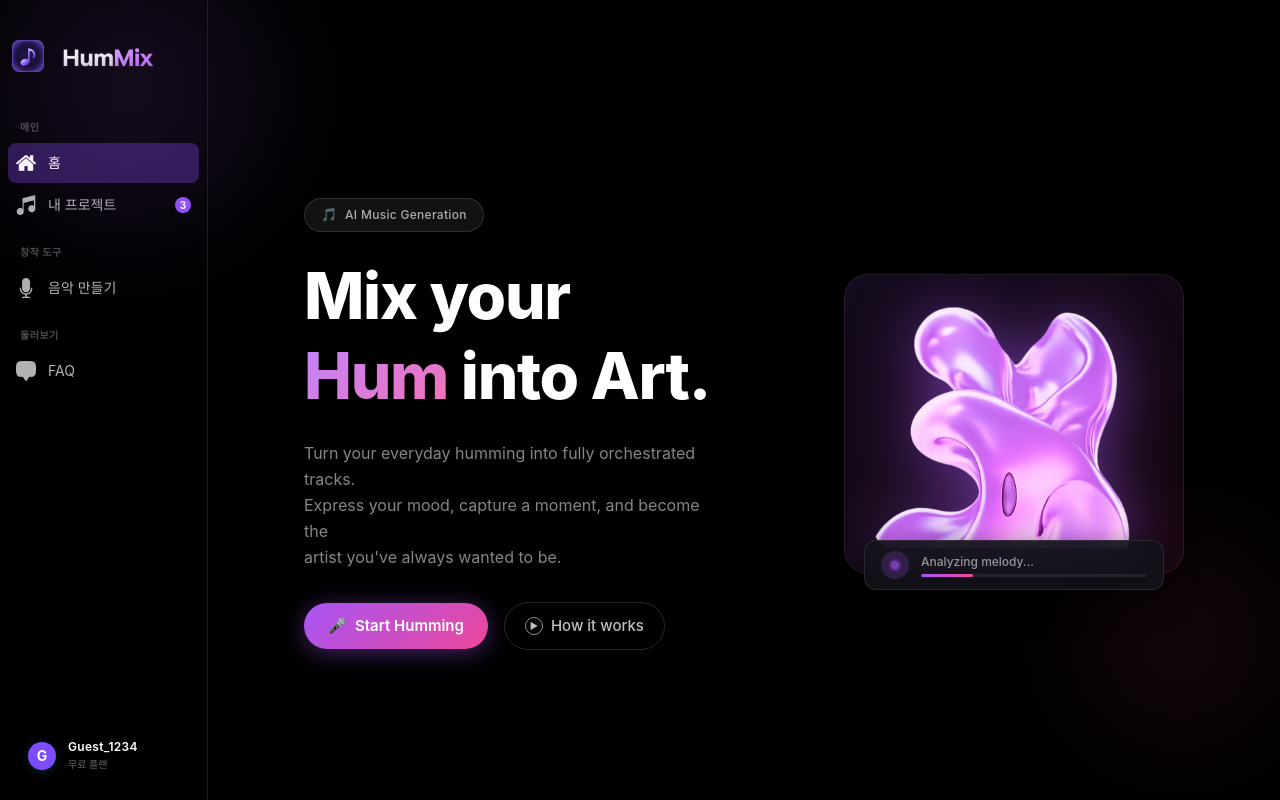
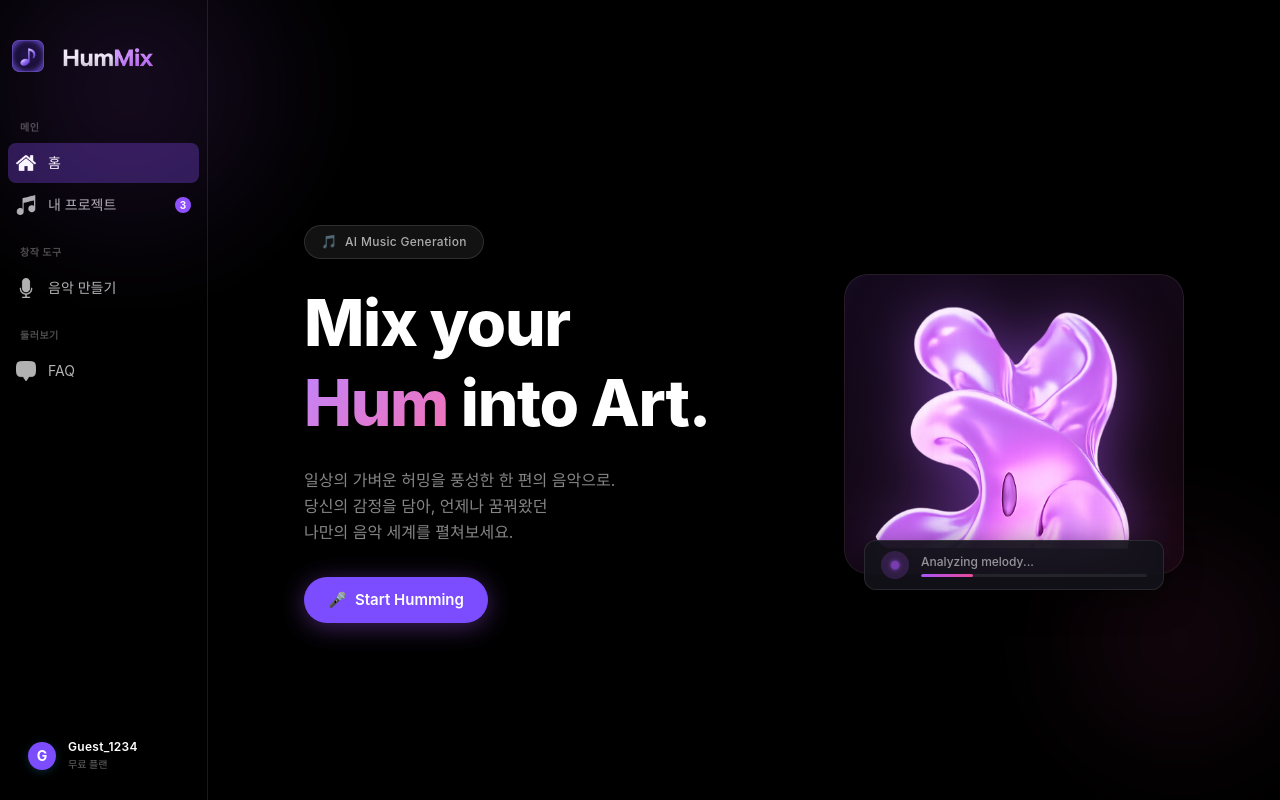
Before and after one commit to Humix-Project/humix-client, a React (Vite) app in the folder humix-project/: page / in a window 1280 px wide. Built offline with nearby package versions, Linux system fonts and the light colour scheme.

Commit message:
fix/hero

```diff
--- a/humix-project/src/pages/Home.tsx
+++ b/humix-project/src/pages/Home.tsx
@@ -215,11 +215,11 @@ export default function Home() {
             className="text-base leading-relaxed max-w-100"
             style={{ color: "rgba(255,255,255,0.52)" }}
           >
-            Turn your everyday humming into fully orchestrated tracks.
+            일상의 가벼운 허밍을 풍성한 한 편의 음악으로.
             <br />
-            Express your mood, capture a moment, and become the
+            당신의 감정을 담아, 언제나 꿈꿔왔던
             <br />
-            artist you've always wanted to be.
+            나만의 음악 세계를 펼쳐보세요.
           </p>
 
           <div className="flex items-center gap-4 mt-2">
@@ -227,37 +227,13 @@ export default function Home() {
               onClick={() => navigate("/create-music")}
               className="flex items-center gap-2 px-6 py-3 rounded-full font-semibold text-white transition-all duration-200 hover:scale-105 active:scale-95"
               style={{
-                background: "linear-gradient(135deg, #a855f7, #ec4899)",
+                background: "#7C4DFF",
                 boxShadow: "0 4px 24px rgba(168,85,247,0.4)",
                 fontSize: "15px",
               }}
             >
               <span>🎤</span>
               Start Humming
-            </button>
-            <button
-              className="flex items-center gap-2 px-5 py-3 rounded-full font-medium transition-all duration-200 hover:bg-white/10 active:scale-95"
-              style={{
-                color: "rgba(255,255,255,0.75)",
-                border: "1px solid rgba(255,255,255,0.15)",
-                fontSize: "15px",
-              }}
-            >
-              <span
-                style={{
-                  display: "inline-flex",
-                  alignItems: "center",
-                  justifyContent: "center",
-                  width: "18px",
-                  height: "18px",
-                  borderRadius: "50%",
-                  border: "1.5px solid rgba(255,255,255,0.55)",
-                  fontSize: "9px",
-                }}
-              >
-                ▶
-              </span>
-              How it works
             </button>
           </div>
         </div>
```
